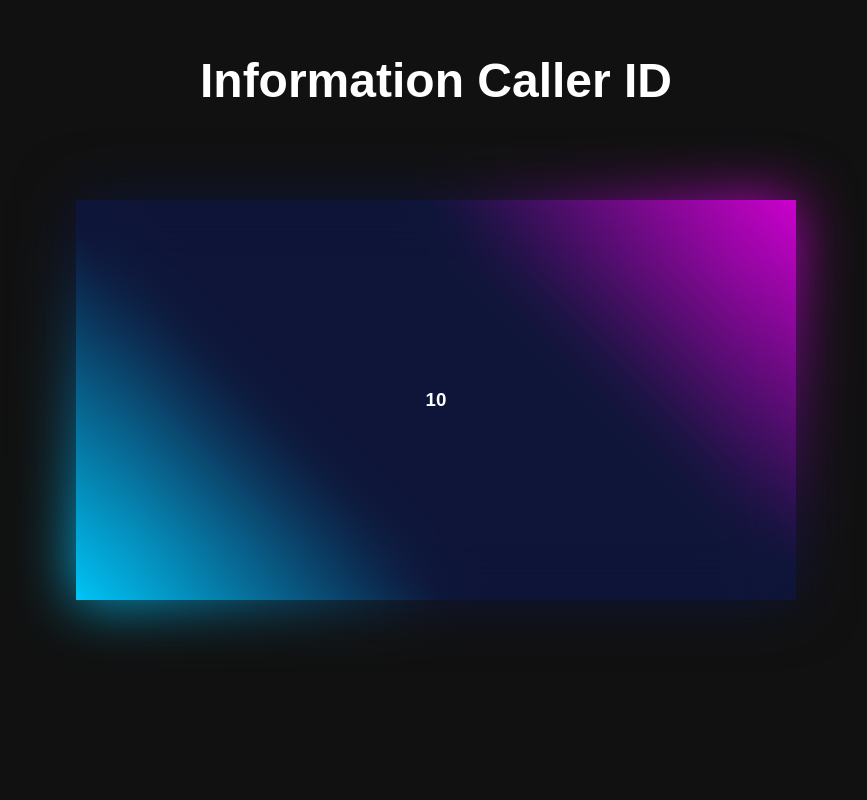
After one commit to Kukre2005/web-app, a Flask app: template templates/out_2.html in a window 1280 px wide. The commit adds this page. Shown: the whole page, without its empty margins (204-1071 px from the left). Run offline with Flask 3, Linux system fonts and the light colour scheme; the template is opened without the code that fills it: most values are stand-ins (such as "Sample title", 1, 10 or a date in 2020); parts of the project's set-up code (start-up, migrations or seed data) failed here and were passed over.

Commit message:
Web-App V1.0

```diff
--- /dev/null
+++ b/app.py
@@ -0,0 +1,81 @@
+from flask import Flask, json, render_template, request, Response, redirect, jsonify
+from geopy.geocoders import Nominatim
+import folium
+import urllib.request
+import os
+import phonenumbers
+from phonenumbers import geocoder, carrier, timezone
+from opencage.geocoder import OpenCageGeocode
+
+key = '29863443ad13421181f0d61b9900932e'
+
+app = Flask(__name__)
+
+path = os.getcwd() + "/output/"
+
+@app.route('/')
+def route():
+    return render_template("index.html")
+
+@app.route('/geo')
+def geo():
+    return render_template("geo.html")
+
+@app.route('/ip')
+def ip():
+    return render_template("ip.html")
+
+@app.route('/id')
+def id():
+    return render_template("id.html")
+
+@app.route('/envia', methods=['POST', 'GET'])
+def geo_html():
+    if request.method == 'POST':
+        url = request.form['url']
+        geolocator = Nominatim(user_agent="GetLoc")
+        location = geolocator.geocode(url)
+        print(location.address)
+        print((location.latitude, location.longitude))
+        m = folium.Map(location=[location.latitude, location.longitude], zoom_start=10)
+        m.save(path + 'location.html')
+        with open(path + 'location.html', "r") as file:
+            content = file.read()
+            return Response(content, mimetype='text/html')
+
+@app.route('/envia2', methods=['POST', 'GET'])
+def ip_html():
+    if request.method == 'POST':
+        ip = request.form['url']
+        url = urllib.request.urlopen("https://geolocation-db.com/jsonp/" + ip)
+        data = url.read().decode()
+        data = data.split("(")[1].strip(")")
+        parsed = json.loads(data)
+        parsed_2 = json.dumps(parsed, indent=4, sort_keys=True)
+        print(parsed_2)
+        return render_template('out.html', temp=parsed_2)
+
+@app.route('/envia3', methods=['POST', 'GET'])
+def id_html():
+    if request.method == 'POST':
+        mobile = request.form['url']
+        mobile = phonenumbers.parse(mobile)
+        geocoder2 = OpenCageGeocode(key)
+        query = str(mobile)
+        result = geocoder2.geocode(query)
+        a = timezone.time_zones_for_number(mobile)
+        b = carrier.name_for_number(mobile, "en")
+        c = geocoder.description_for_number(mobile, "en")
+        d = phonenumbers.is_valid_number(mobile)
+        e = phonenumbers.is_possible_number(mobile)
+        print(result)
+        print(a)
+        print(b)
+        print(c)
+        print("Valid mobile Number: ", d)
+        print("Checking possibity Number: ", e)
+        result_1 = "Town: " + f"{a}" + "," +"Carrier: " + f"{b}" + "," + "Country: " + f"{c}" + "," + "Geolocation: " + f"{result}" + "," + "Valid mobile Number: " + f"{d}" + "," + "Checking possibity Number: " + f"{e}"
+        return render_template('out.html', temp=result_1)
+
+if __name__ == '__main__':
+    app.run(host="localhost")
--- /dev/null
+++ b/static/style_out.css
@@ -0,0 +1,117 @@
+@import url('https://fonts.googleapis.com/css2?family=Permanent+Marker&display=swap');
+
+*{
+	margin: 0;
+	padding: 0;
+	font-family: 'Permanent+Marker', sans-serif;
+}
+
+body{
+	display: flex;
+	justify-content: center;
+	min-height: 100vh;
+	background: #111;
+}
+
+h1{
+	position: absolute;
+	top: 10%;
+	left: 50%;
+	transform: translate(-50%, -50%);
+	margin: 0;
+	padding: 0 30px;
+	font-size: 3em;
+	color: #fff;
+}
+
+.container{
+	position: relative;
+	display: flex;
+	justify-content: center;
+	align-items: center;
+	padding: 40px, 0;
+	flex-wrap: wrap;
+}
+
+.container .box{
+	position: relative;
+	width: 720px;
+	height: 400px;
+	color: #fff;
+	background: #111;
+	display: flex;
+	justify-content: center;
+	align-items: center;
+	margin: 20px 30px;
+	transition: 0.5s;
+}
+
+.container .box:hover{
+	transform: translateY(-20px);
+}
+
+.container .box::before{
+	content: '';
+	position: absolute;
+	top: 0;
+	left: 0;
+	width: 100%;
+	height: 100%;
+	background: linear-gradient(45deg, #00ccff, #0e1538, #0e1538, #d400d4);
+}
+
+.container .box::after{
+	content: '';
+	position: absolute;
+	top: 0;
+	left: 0;
+	width: 100%;
+	height: 100%;
+	background: linear-gradient(45deg, #00ccff, #0e1538, #0e1538, #d400d4);
+	filter: blur(30px);
+}
+
+.container .box span::before{
+	content: '';
+	position: absolute;
+	top: 0;
+	left: 0;
+	right: 50%;
+	bottom: 100%;
+	background: rgba(255,255,255,0.1);
+	pointer-events: none;
+}
+
+.container .box .content{
+	position: relative;
+	z-index: 10;
+	padding: 20px 40px;
+}
+
+.container .box .content h2{
+	font-size: 2em;
+	color: #fff;
+	margin-bottom: 5px;
+	text-align: center;
+	padding: 5px;
+}
+
+.container .box .content p{
+	font-size: 1.1em;
+	color: #fff;
+	margin-bottom: 10px;
+	text-align: justify;
+}
+
+.container .box .content a{
+	display: 1.1em;
+	font-size: 1.1em;
+	padding: 10px 12px;
+	margin: 0 10px;
+	width: 10%;
+	text-decoration: none;
+	border-radius: 20px;
+	border-color: #fff;
+	box-shadow: 0 0 5px #00ccff, 0 0 15px #00ccff;
+	transition: 0.5s;
+}
--- a/geo.html
+++ b/templates/geo.html
@@ -2,7 +2,7 @@
 <html>
 <head>
     <meta charset="UTF-8">
-    <link rel="stylesheet" type="text/css" href="/css/style_geo.css">
+    <link rel="stylesheet" type="text/css" href="/static/style_geo.css">
     <link href="{{url_for("static", filename="style_geo")}}" rel="stylesheet">
     <script src="https://kit.fontawesome.com/961cfbd158.js" crossorigin="anonymous"></script>
 	<title>Geolocation</title>
--- a/id.html
+++ b/templates/id.html
@@ -2,7 +2,7 @@
 <html>
 <head>
     <meta charset="UTF-8">
-    <link rel="stylesheet" type="text/css" href="/css/style_id.css">
+    <link rel="stylesheet" type="text/css" href="/static/style_id.css">
     <link href="{{url_for("static", filename="style_geo")}}" rel="stylesheet">
     <script src="https://kit.fontawesome.com/961cfbd158.js" crossorigin="anonymous"></script>
 	<title>Geolocation</title>
--- a/ip.html
+++ b/templates/ip.html
@@ -2,7 +2,7 @@
 <html>
 <head>
     <meta charset="UTF-8">
-    <link rel="stylesheet" type="text/css" href="/css/style_geo.css">
+    <link rel="stylesheet" type="text/css" href="/static/style_ip.css">
     <link href="{{url_for("static", filename="style_geo")}}" rel="stylesheet">
     <script src="https://kit.fontawesome.com/961cfbd158.js" crossorigin="anonymous"></script>
 	<title>Geolocation</title>
--- /dev/null
+++ b/templates/out_2.html
@@ -0,0 +1,27 @@
+<!DOCTYPE html>
+<html>
+    <head>
+        <meta charset="UTF-8">
+        <meta name="viewport" content="width=device-width, initial-scale=1.0">
+        <link href="{{url_for("static", filename='style.css') }}" rel="stylesheet">
+        <link rel="stylesheet" type="text/css" href="/static/style_out.css">
+        <title>Out</title>
+    </head>
+<body>
+    <h1>Information Caller ID</h1>
+    <div class="container">
+        <div class="box">
+            <span></span>
+            <div class="content">
+                <h3>
+                    {%autoescape false%}
+
+                    {{temp | replace (",", "</br>")}}
+
+                    {%endautoescape%}
+                </h3>
+            </div>
+        </div>
+    </div>
+</body>
+</html>
```
Also changed, not shown: out.html (deleted, +0 -14 lines), output/location.html (added, +72 -0 lines), templates/index.html (renamed from index.html, +4 -4 lines), templates/out.html (added, +27 -0 lines), static/style.css (renamed from css/style.css), static/style_geo.css (renamed from css/style_geo.css), static/style_id.css (renamed from css/style_id.css), static/style_ip.css (renamed from css/style-ip.css).
